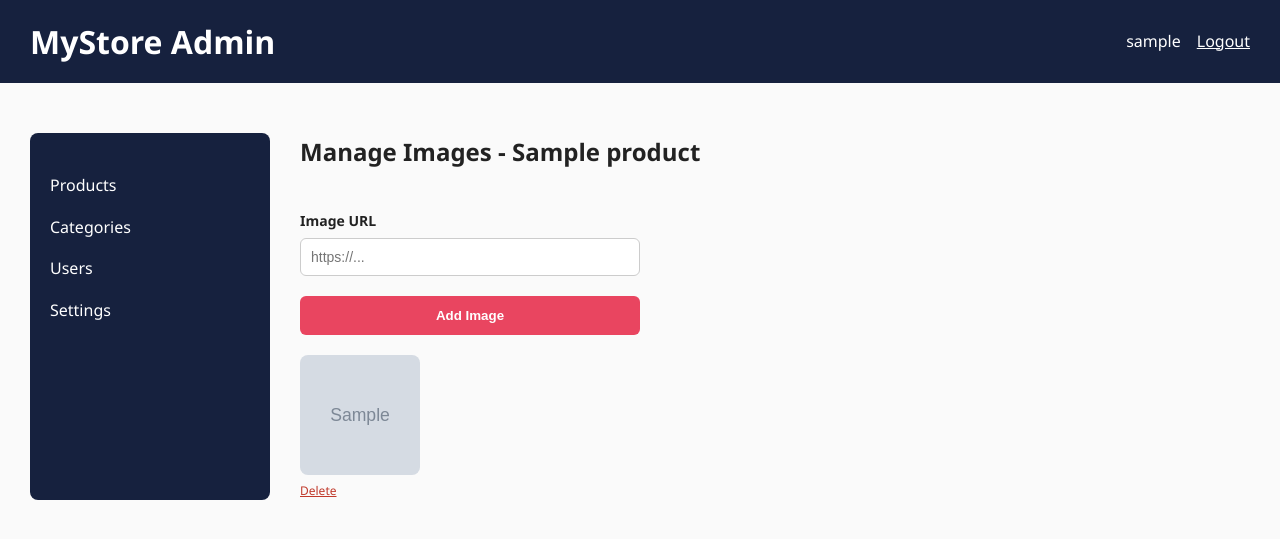
After one commit to Sarikapahal98/ecommerce-catalog, a Flask app: template templates/admin/products/admin_product_images.html in a window 1280 px wide. The commit adds this page. Shown: the top 539 px of the page. Run offline with Flask 3, Linux system fonts and the light colour scheme; the template is opened without the code that fills it: values that come from a table or form of the project are taken from there, others are empty; the visitor is signed in with stand-in values (Sample User, id 1); tables that the repository leaves empty hold one stand-in row (values such as "Sample post"); grey boxes marked "Sample" are stand-in pictures.

Commit message:
Add product image gallery, admin settings page, and global site settings via context processo

```diff
--- a/app/__init__.py
+++ b/app/__init__.py
@@ -24,6 +24,12 @@ def create_app():
     app.register_blueprint(admin_bp, url_prefix='/admin')
 
     from flask import g
+    from app.models import SiteSettings
+
+    @app.context_processor
+    def inject_settings():
+        settings = SiteSettings.query.first()
+        return dict(site_settings=settings)
 
     @app.before_request
     def load_logged_in_user():
--- a/static/css/style.css
+++ b/static/css/style.css
@@ -417,3 +417,39 @@ footer {
 .admin-filter-bar {
     margin-bottom: 16px;
 }
+
+.image-gallery-admin {
+    display: flex;
+    flex-wrap: wrap;
+    gap: 16px;
+    margin-top: 20px;
+}
+
+.gallery-thumb img {
+    width: 120px;
+    height: 120px;
+    object-fit: cover;
+    border-radius: 8px;
+    display: block;
+}
+
+.gallery-thumb  .delete-link {
+    display: block;
+    margin-top: 6px;
+    font-size: 12px;
+    color: #c0392b;
+}
+
+.gallery-thumbnails {
+    display: flex;
+    gap: 10px;
+    margin-top: 12px;
+}
+
+.thumb {
+    width: 70px;
+    height: 70px;
+    object-fit: cover;
+    border-radius: 6px;
+    border: 1px solid #eee;
+}
--- a/templates/admin/admin_base.html
+++ b/templates/admin/admin_base.html
@@ -31,6 +31,7 @@
                     <li><a href="/admin/products">Products</a></li>
                     <li><a href="/admin/categories">Categories</a></li>
                     <li><a href="/admin/users">Users</a></li>
+                    <li><a href="/admin/settings">Settings</a></li>
                 </ul>
             </aside>
             <section class="admin-content">
--- /dev/null
+++ b/templates/admin/products/admin_product_images.html
@@ -0,0 +1,22 @@
+{% extends "admin/admin_base.html" %}
+
+{% block admin_content %}
+<h2>Manage Images - {{ product.name }}</h2>
+
+<form method="POST" action="/admin/products/{{ product.id }}/images" class="auth-form">
+    <label for="image_url">Image URL</label>
+    <input type="text" id="image_url" name="image_url" placeholder="https://..." required>
+    <button type="submit" class="cta-button">Add Image</button>
+</form>
+
+<div class="image-gallery-admin">
+    {% for image in product.images %}
+    <div class="gallery-thumb">
+        <img src="{{ image.image_url }}" alt="{{ product.name }}">
+        <a href="/admin/products/images/delete/{{ image.id }}" class="delete-link">Delete</a>
+    </div>
+    {% else %}
+    <p>No additional images yet.</p>
+    {% endfor %}
+</div>
+{% endblock %}
--- a/templates/admin/products/admin_products.html
+++ b/templates/admin/products/admin_products.html
@@ -38,6 +38,7 @@
             <td>{{ "%.2f"|format(product.price) }}</td>
             <td>{{ product.category.name }}</td>
             <td>
+                <a href="/admin/products/{{ product.id }}/images">Images</a> |
                 <a href="/admin/products/edit/{{ product.id }}">Edit</a> |
                 <a href="/admin/products/delete/{{ product.id }}">Delete</a>
             </td>
```
Also changed, not shown: app/admin/routes.py (+43 -1 lines), app/models.py (+18 -0 lines), seed_db.py (+10 -1 lines), templates/admin/settings/admin_settings.html (added, +22 -0 lines), templates/base.html (+11 -3 lines), templates/main/product_detail.html (+7 -0 lines).
